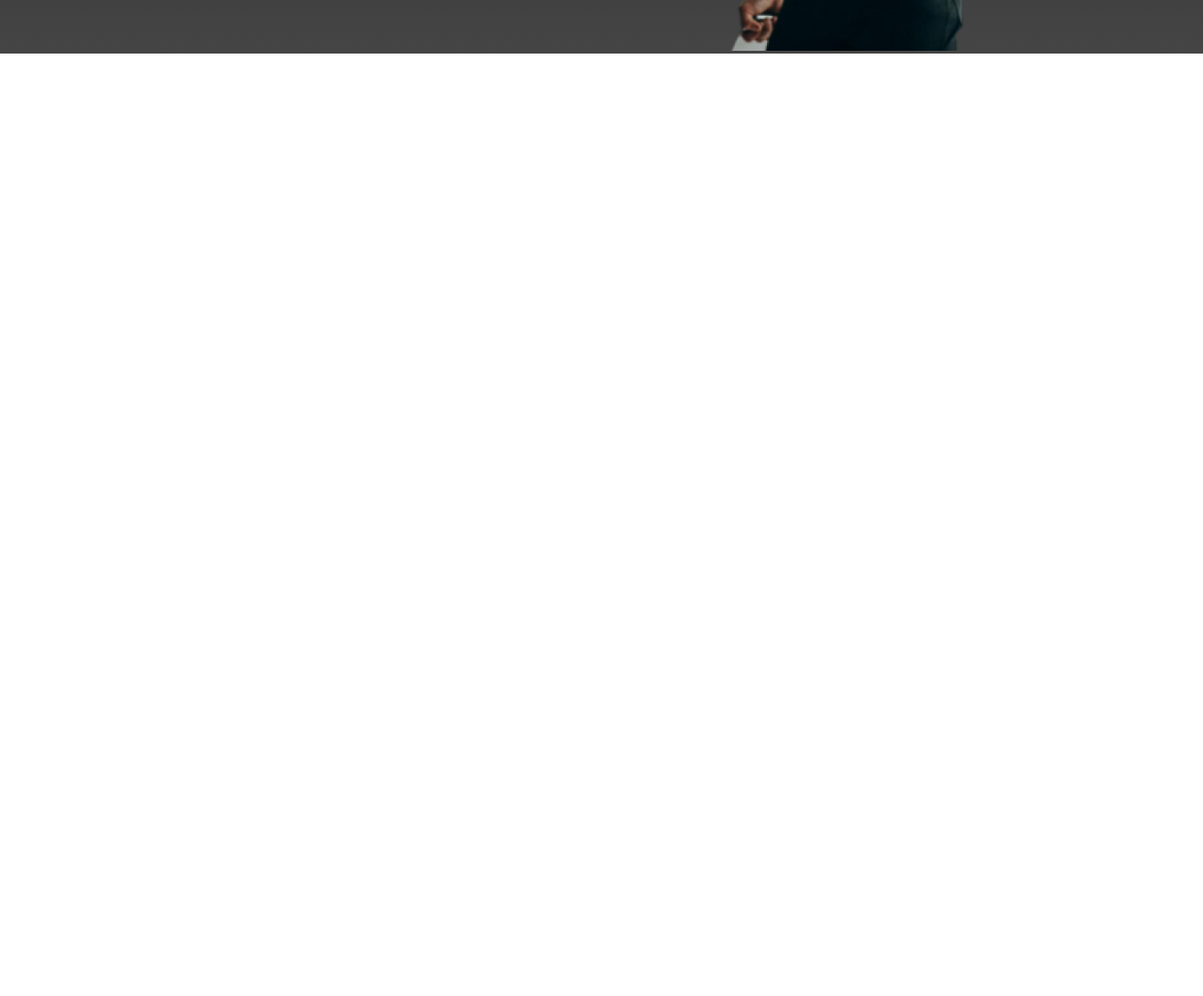
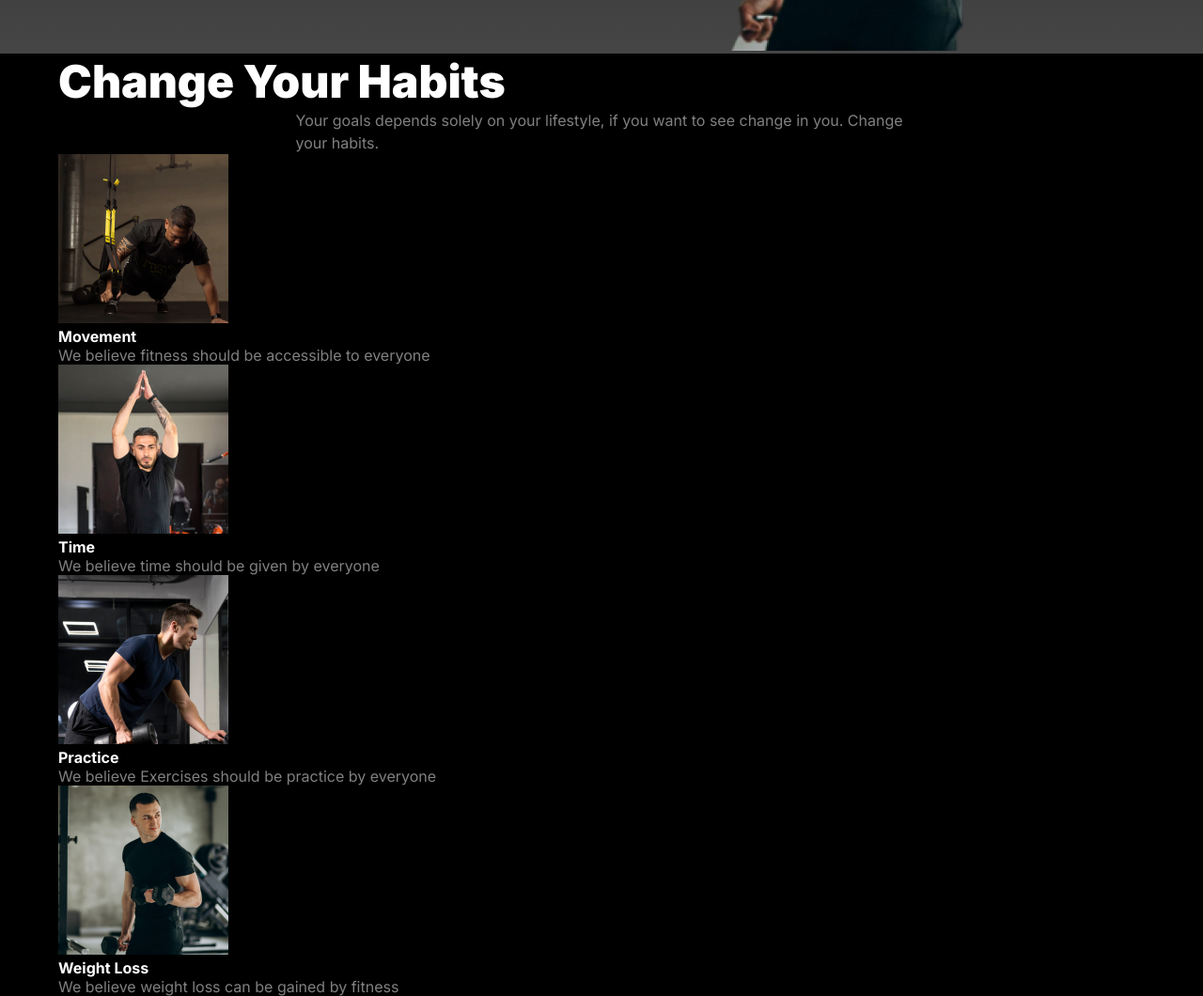
Before and after one commit to ShaikhAnik/assignment-2, a plain HTML site: page index.html in a window 1280 px wide. Shown: the part 668-1728 px from the top of the page at 94% size. Before the commit the page ends 800 px from the top, so only its background shows below. Drawn offline with Linux system fonts and the light colour scheme.

Commit message:
habit section added

```diff
--- a/index.html
+++ b/index.html
@@ -63,5 +63,41 @@
          </div>
     </header>
 
+    <main>
+        <!-- Change your habit starts-->
+        <section class=" habit bgc">
+            <div class="habit-contents">
+                <h2 class="habit-title text-dark-color shared-title">Change Your Habits</h2>
+                 <p class="habit-desc shared-description text-light-color">Your goals depends solely on
+                    your lifestyle, if you want to see change in you. Change your habits.</p>
+
+                 <div class="habit-cards">
+                    <div class="card1">
+                        <img src="images/image 3.png" alt="">
+                        <h4 class="text-dark-color">Movement</h4>
+                        <p class="text-light-color">We believe fitness should be accessible to everyone</p>
+                    </div>
+                    <div class="card1">
+                        <img src="images/image 2.png" alt="">
+                        <h4 class="text-dark-color">Time</h4>
+                        <p class="text-light-color">We believe time should be given by everyone</p>
+                    </div>
+                    <div class="card1">
+                        <img src="images/image 4.png" alt="">
+                        <h4 class="text-dark-color">Practice</h4>
+                        <p class="text-light-color">We believe Exercises should be practice by everyone</p>
+                    </div>
+                    <div class="card1">
+                        <img src="images/image 5.png" alt="">
+                        <h4 class="text-dark-color">Weight Loss</h4>
+                        <p class="text-light-color">We believe weight loss can be gained by fitness</p>
+                    </div>
+                 </div>
+            </div>
+          </section>
+
+
+    </main>
+
 </body>
 </html>
```
